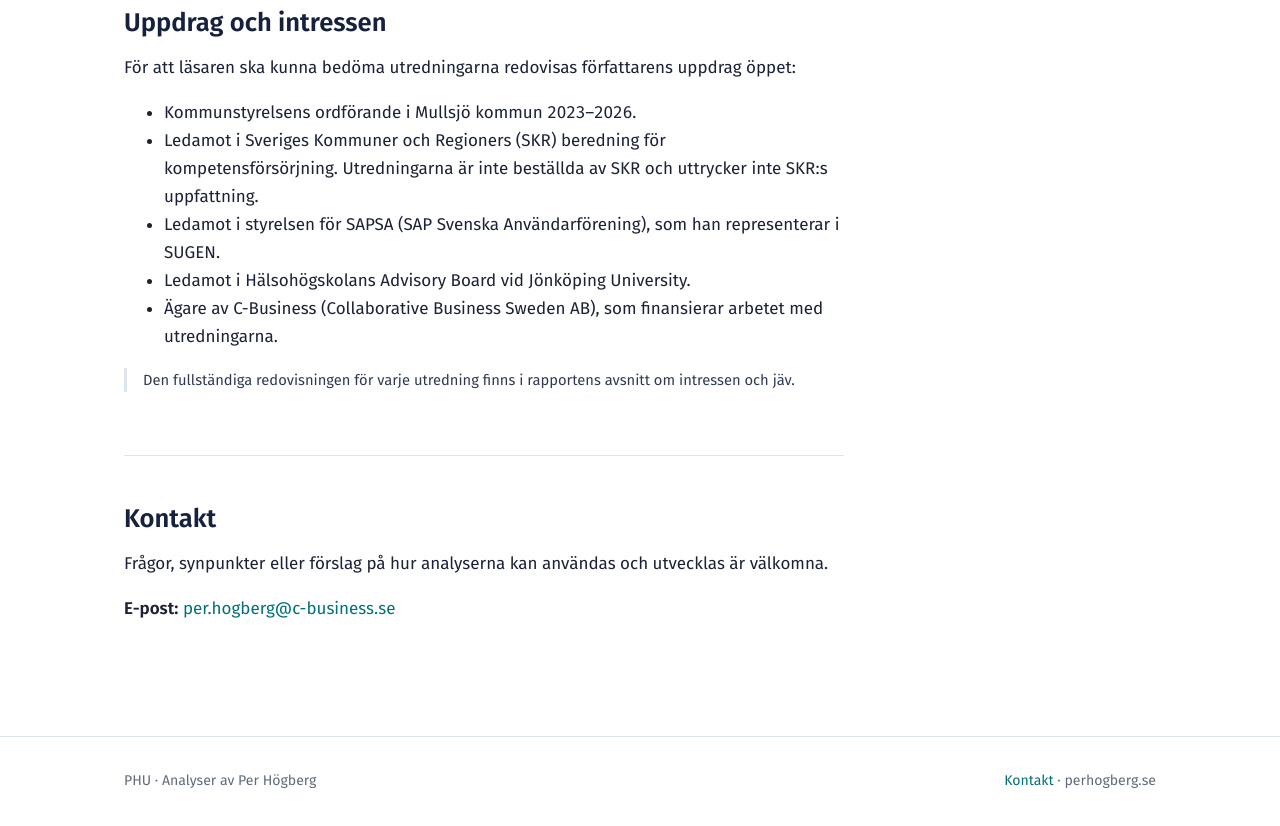
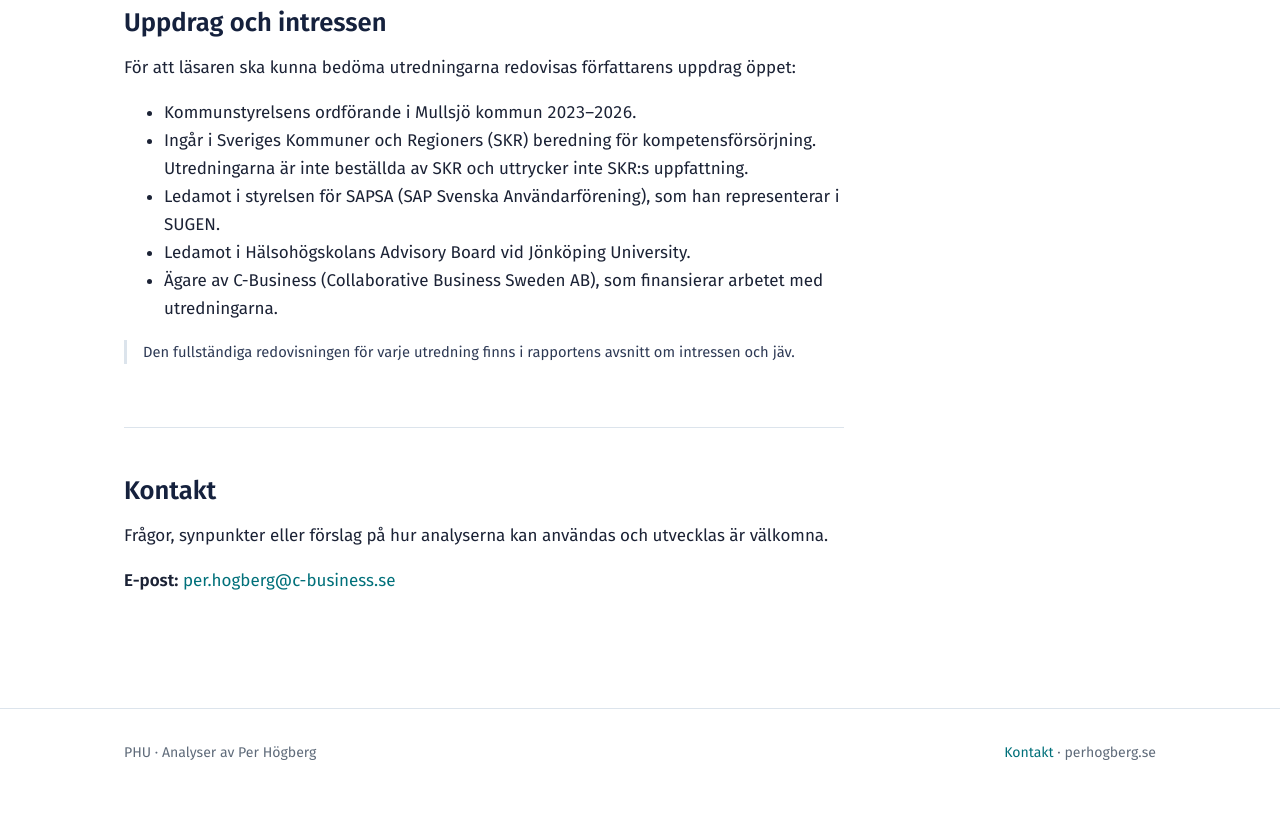
Before and after one commit to perajhogberg-dot/ai, a plain HTML site: page om/index.html in a window 1280 px wide. Shown: the part 940-1766 px from the top of the page. After the commit the page ends 1744 px from the top, so only its background shows below. Drawn offline with Linux system fonts and the light colour scheme.

Commit message:
Om: korrekt beskrivning av roll i SKR:s beredning
Co-Authored-By: Claude Opus 5.5 <noreply@anthropic.com>
Claude-Session: https://claude.ai/code/session_01Ai9SVvJJNYJAegMkELUdP6

```diff
--- a/om/index.html
+++ b/om/index.html
@@ -46,7 +46,7 @@
     <p>För att läsaren ska kunna bedöma utredningarna redovisas författarens uppdrag öppet:</p>
     <ul>
       <li>Kommunstyrelsens ordförande i Mullsjö kommun 2023–2026.</li>
-      <li>Ledamot i Sveriges Kommuner och Regioners (SKR) beredning för kompetensförsörjning. Utredningarna är inte beställda av SKR och uttrycker inte SKR:s uppfattning.</li>
+      <li>Ingår i Sveriges Kommuner och Regioners (SKR) beredning för kompetensförsörjning. Utredningarna är inte beställda av SKR och uttrycker inte SKR:s uppfattning.</li>
       <li>Ledamot i styrelsen för SAPSA (SAP Svenska Användarförening), som han representerar i SUGEN.</li>
       <li>Ledamot i Hälsohögskolans Advisory Board vid Jönköping University.</li>
       <li>Ägare av C-Business (Collaborative Business Sweden AB), som finansierar arbetet med utredningarna.</li>
```
